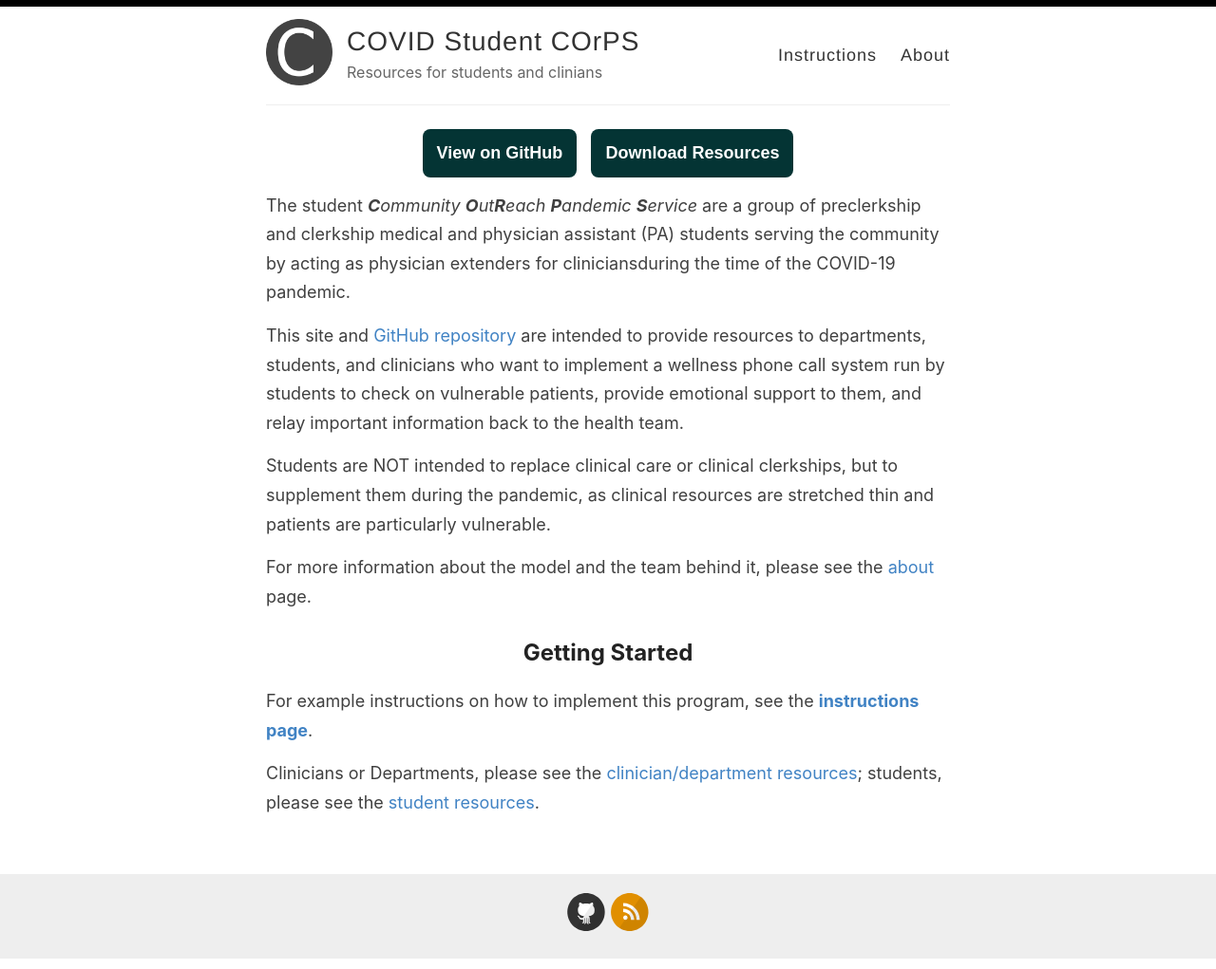
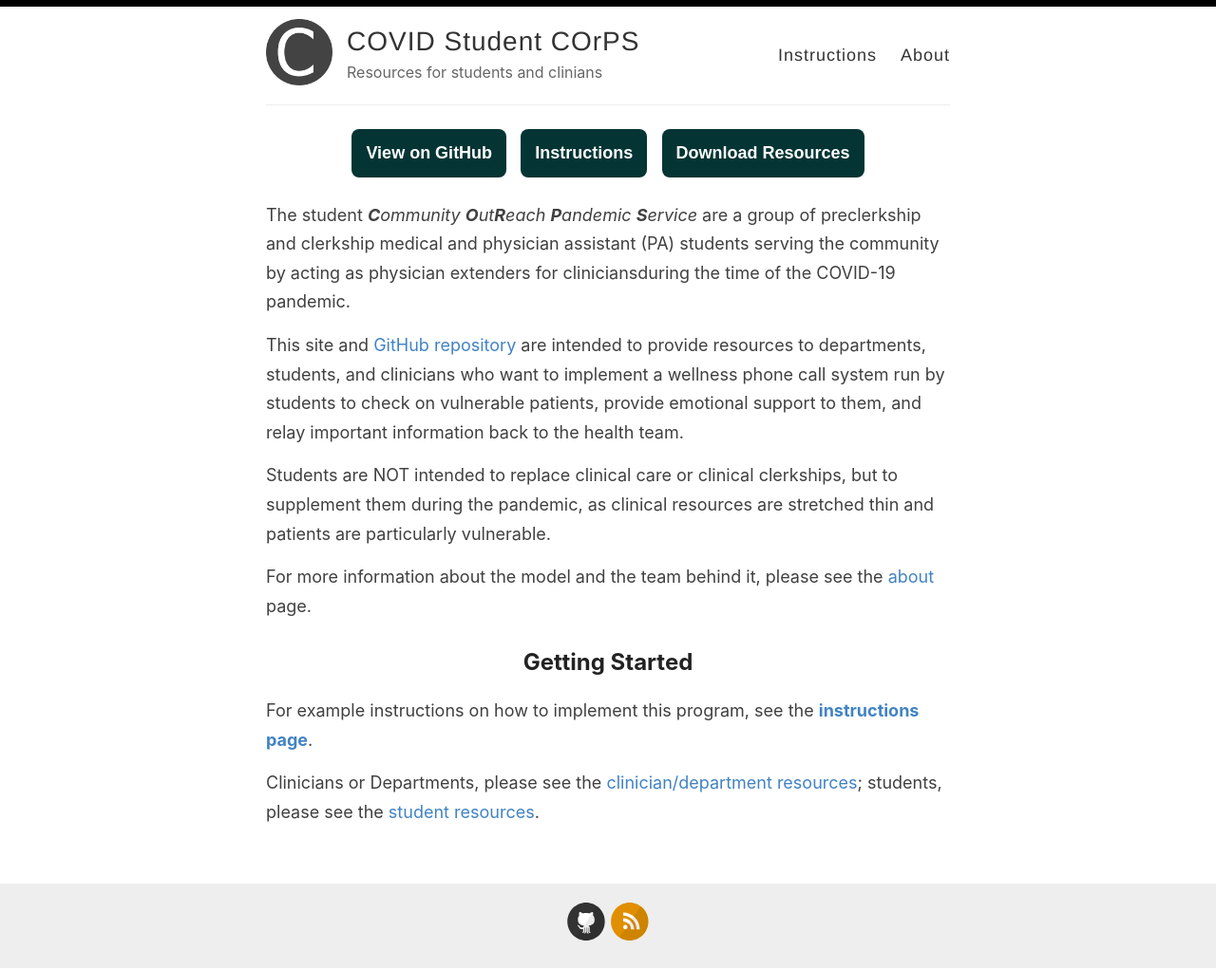
Before and after one commit to MikeDacre/studentcorps, a Jekyll site: the page built from index.md, in a window 1280 px wide. Shown: the whole page at 95% size. Built offline with Jekyll 4.4.1, drawn with Linux system fonts in a browser that asks for light colours.

Commit message:
Added instructions button

```diff
--- a/assets/button.css
+++ b/assets/button.css
@@ -12,6 +12,7 @@
 	font-size:18px;
 	font-weight:bold;
 	padding:10px 15px;
+    margin-bottom:10px;
 	text-decoration:none;
 }
 
--- a/index.md
+++ b/index.md
@@ -4,7 +4,9 @@ title: COVID-19 Student CORPS
 ---
 
 <div class="buttonBox">
-  <a href="https://github.com/MikeDacre/studentcorps" class="myButton">View on GitHub</a> &nbsp; <a href="https://github.com/MikeDacre/studentcorps/releases" class="myButton">Download Resources</a>
+  <a href="https://github.com/MikeDacre/studentcorps" class="myButton">View on GitHub</a> &nbsp;
+  <a href="/instructions" class="myButton">Instructions</a> &nbsp;
+  <a href="https://github.com/MikeDacre/studentcorps/releases" class="myButton">Download Resources</a>
 </div>
 
 
```
